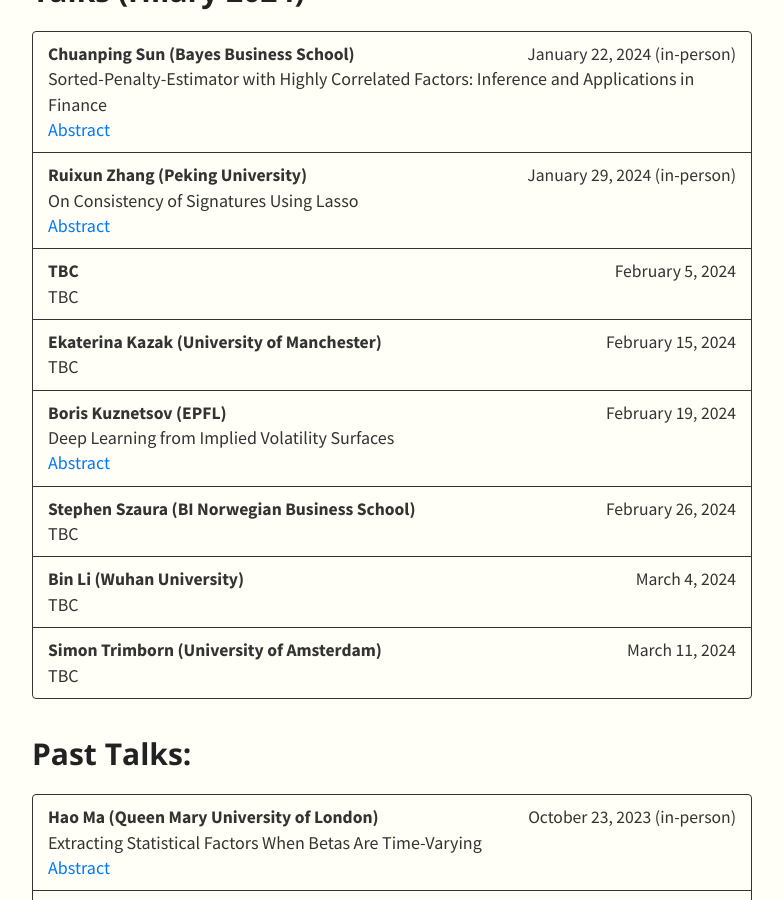
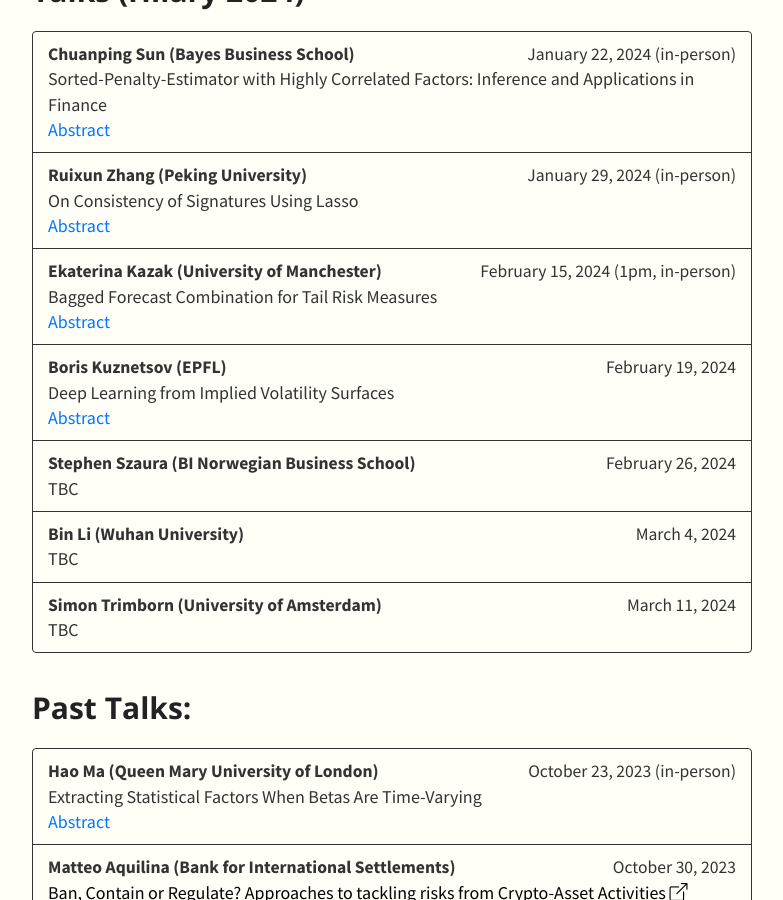
Before and after one commit to SML-Fin/SML-Fin.github.io, a Jekyll site: the page built from index.md, in a window 1280 px wide and 900 px high, scrolled down 559 px. Shown: the whole window, without its empty margins (248-1031 px from the left). Built offline with Jekyll 4.4.1, drawn with Linux system fonts in a browser that asks for light colours; nearby versions of some CDN libraries; our own code applies the rules of GitHub Pages for plain Markdown files.

Commit message:
Update talks.yml

```diff
--- a/_data/talks.yml
+++ b/_data/talks.yml
@@ -8,12 +8,10 @@
       date: January 29, 2024 (in-person)
       title: On Consistency of Signatures Using Lasso
       abstract: Signature transforms are iterated path integrals of continuous and discrete-time time series data, and their universal nonlinearity linearizes the problem of feature selection. This paper revisits some statistical properties of signature transform under stochastic integrals with a Lasso regression framework, both theoretically and numerically. Our study shows that, for processes and time series that are closer to Brownian motion or random walk with weaker inter-dimensional correlations, the Lasso regression is more consistent for their signatures defined by It\^o integrals; for mean reverting processes and time series, their signatures defined by Stratonovich integrals have more consistency in the Lasso regression. Our findings highlight the importance of choosing appropriate definitions of signatures and stochastic models in statistical inference and machine learning. This is joint work with Xin Guo and Chaoyi Zhao.
-    - speaker: TBC
-      date: February 5, 2024
-      title: TBC
     - speaker: Ekaterina Kazak (University of Manchester)
-      date: February 15, 2024
-      title: TBC
+      date: February 15, 2024 (1pm, in-person)
+      title: Bagged Forecast Combination for Tail Risk Measures
+      abstract: Recent developments on joint scoring functions for Value-at-Risk and Expected Shortfall allow for consistent implementation of statistical tests based on the Model Confidence Set (MCS). MCS-test is shown to be a powerful tool for model comparison, both in-sample and out-of-sample. Another branch of literature focused on the superior performance of convex forecast combinations, which often outperform stand-alone forecasting models. This paper combines both research directions and proposes a novel approach to a forecast combination of Value-at-Risk and Expected Shortfall based on MCS-testing. By means of the bagged pretest forecasting combination (BPFC) algorithm we exploit the statistical properties of bootstrap aggregation (bagging) and combine competing models based on the bootstrapped probability of the model being in the MCS. The resulting forecast combination allows for a flexible and smooth switch between the underlying models and outperforms the corresponding stand-alone forecasts.
     - speaker: Boris Kuznetsov (EPFL)
       date: February 19, 2024
       title: Deep Learning from Implied Volatility Surfaces
```
